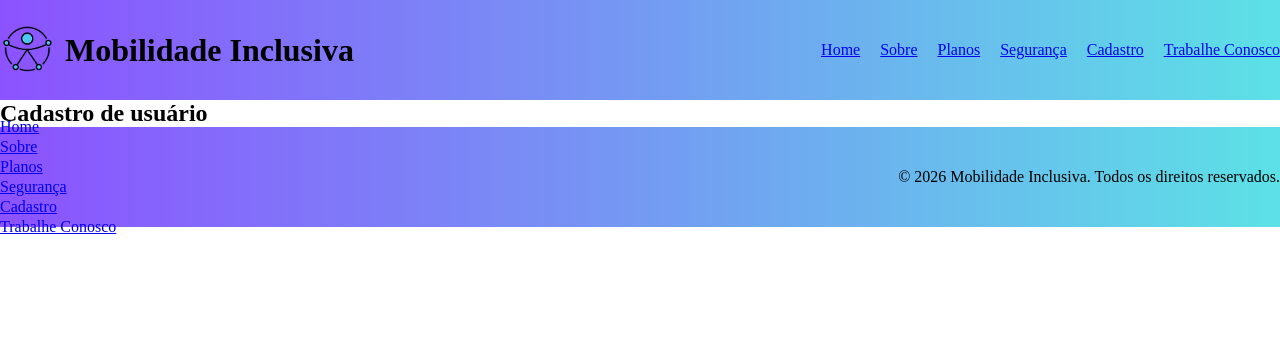
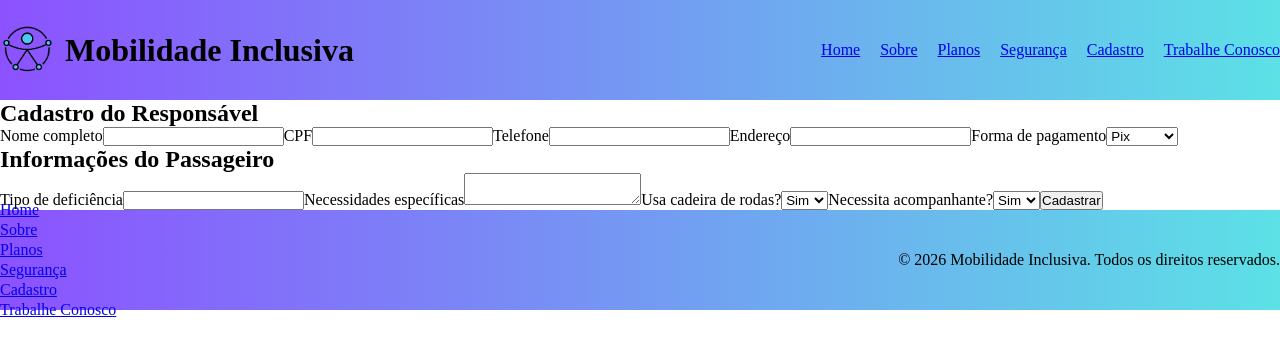
Before and after one commit to gabriellicabral/Projeto-de-desenvolvimento-Front-End, a React (Vite) app in the folder landingpage/: page /cadastro in a window 1280 px wide. Shown: the top 356 px of the page. Built offline with nearby package versions, Linux system fonts and the light colour scheme.

Commit message:
adicionando forms

```diff
--- a/landingpage/src/index.css
+++ b/landingpage/src/index.css
@@ -107,6 +107,7 @@ e define box-sizing para facilitar o controle de tamanho dos elementos */
 .divbuttonhome{
   display: flex;
   flex-direction: row;
+  gap: 20px ;
 }
 
 
--- a/landingpage/src/pages/Cadastro.jsx
+++ b/landingpage/src/pages/Cadastro.jsx
@@ -13,8 +13,57 @@ function Cadastro(){
         <section className="secaodecadastro">
 
         {/* Área destinada ao cadastro de usuários */}
-        <div>
-            <h1>Cadastro de usuário</h1>
+        <div className="cadastrodiv">
+               <form>
+
+                    <h2>Cadastro do Responsável</h2>
+
+                    <label>Nome completo</label>
+                    <input type="text" name="nome" required />
+
+                    <label>CPF</label>
+                    <input type="text" name="cpf" />
+
+                    <label>Telefone</label>
+                    <input type="tel" name="telefone" />
+
+                    <label>Endereço</label>
+                    <input type="text" name="endereco" />
+
+                    <label>Forma de pagamento</label>
+                    <select name="pagamento">
+                        <option>Pix</option>
+                        <option>Cartão</option>
+                        <option>Dinheiro</option>
+                    </select>
+
+                    <h2>Informações do Passageiro</h2>
+
+                    <label>Tipo de deficiência</label>
+                    <input type="text" name="deficiencia" />
+
+                    <label>Necessidades específicas</label>
+                    <textarea name="necessidades"></textarea>
+
+                    <label>Usa cadeira de rodas?</label>
+                    <select name="cadeira">
+                        <option>Sim</option>
+                        <option>Não</option>
+                    </select>
+
+                    <label>Necessita acompanhante?</label>
+                    <select name="acompanhante">
+                        <option>Sim</option>
+                        <option>Não</option>
+                    </select>
+
+                    <button type="submit">Cadastrar</button>
+
+                </form>
+
+
+
+
         </div>
 
         </section>
```
